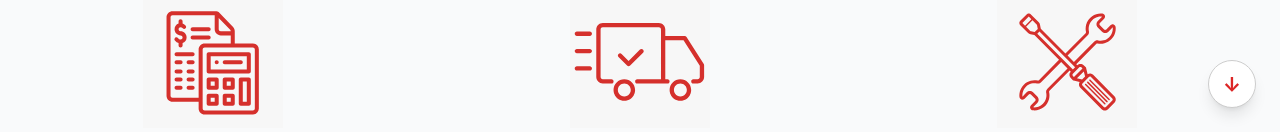
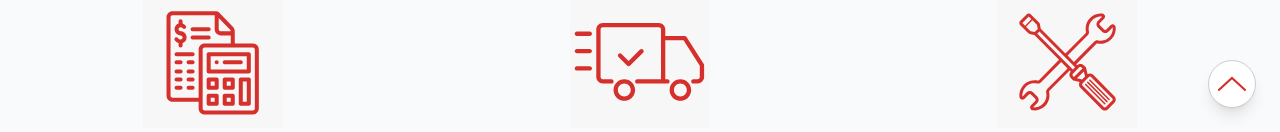
Before and after one commit to cislota/LEDEL-LIGHTS, a Next.js app in the folder frontend/: page / in a window 1280 px wide. Shown: the part 668-800 px from the top of the page. Built offline with nearby package versions, Linux system fonts and the light colour scheme.

Commit message:
Update Footer.tsx

```diff
--- a/frontend/src/components/layout/Footer.tsx
+++ b/frontend/src/components/layout/Footer.tsx
@@ -115,12 +115,15 @@ export default function Footer() {
         style={{ border: '1px solid #cccccc' }}
         onClick={() => window.scrollTo({ top: 0, behavior: 'smooth' })}
       >
-        <span
-          className="text-red-600 font-bold text-xl"
-          style={{ transform: 'rotate(180deg)' }}
-        >
-          ↑
-        </span>
+        <Image
+          src="/media/Group_9.svg"
+          alt="Вверх"
+          width={16}
+          height={16}
+          className="object-contain"
+          style={{ transform: 'rotate(90deg)' }}
+          aria-hidden="true"
+        />
       </button>
     </footer>
   );
```
